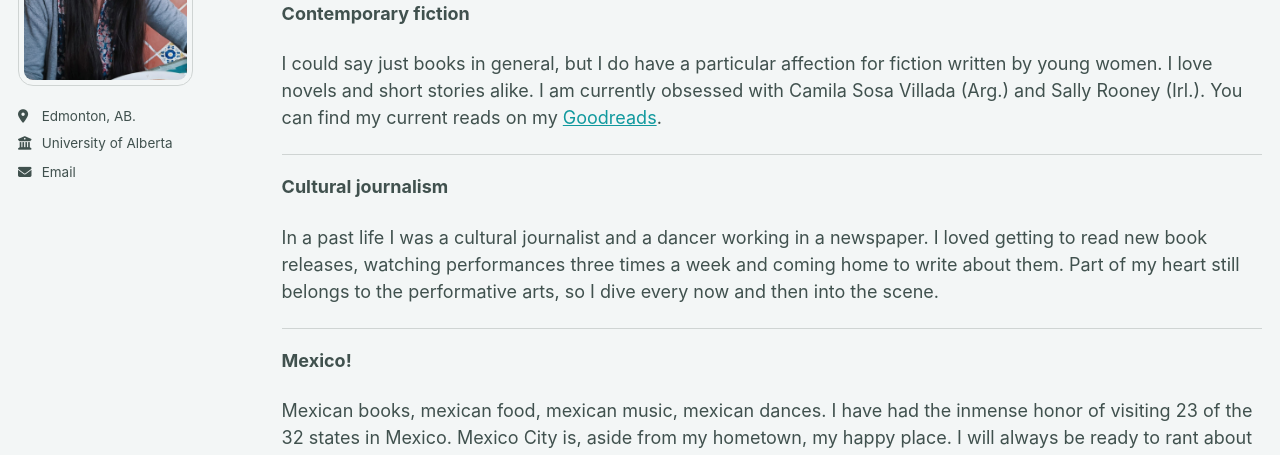
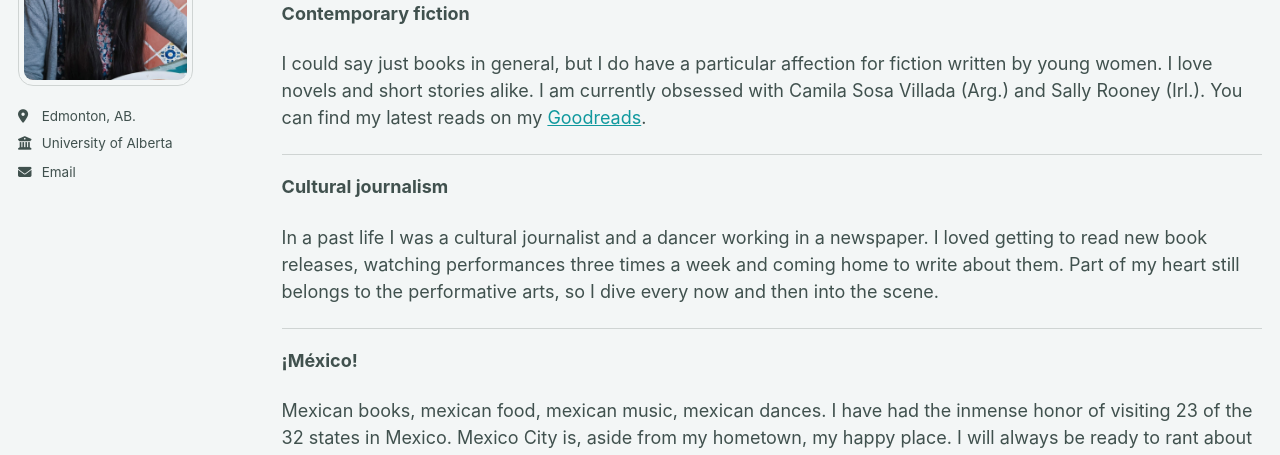
Before and after one commit to daliacristernaroman/dcr3.github.io, a Jekyll site: the page built from _pages/portfolio.html, in a window 1280 px wide and 1140 px high. Shown: the part 244-699 px from the top of the window. Built offline with Jekyll 4.4.1, drawn with Linux system fonts in a browser that asks for light colours; a script bundle is joined from its source files by our own code; library files that are not in the unit come from our copies.

Commit message:
Update text and formatting in portfolio.html

```diff
--- a/_pages/portfolio.html
+++ b/_pages/portfolio.html
@@ -16,7 +16,7 @@ Here you can find my non-academic obsessions. If you ever see me at a conference
 <p><strong>Contemporary fiction</strong></p>
 
 <p>
-I could say just books in general, but I do have a particular affection for fiction written by young women. I love novels and short stories alike. I am currently obsessed with Camila Sosa Villada (Arg.) and Sally Rooney (Irl.). You can find my current reads on my
+I could say just books in general, but I do have a particular affection for fiction written by young women. I love novels and short stories alike. I am currently obsessed with Camila Sosa Villada (Arg.) and Sally Rooney (Irl.). You can find my latest reads on my
 <a href="https://www.goodreads.com/dalieus">Goodreads</a>.
 </p>
 
@@ -30,7 +30,7 @@ In a past life I was a cultural journalist and a dancer working in a newspaper.
 
 <hr>
 
-<p><strong>Mexico!</strong></p>
+<p><strong>¡México!</strong></p>
 
 <p>
 Mexican books, mexican food, mexican music, mexican dances. I have had the inmense honor of visiting 23 of the 32 states in Mexico. Mexico City is, aside from my hometown, my happy place. I will always be ready to rant about how amazing that place is.
```
